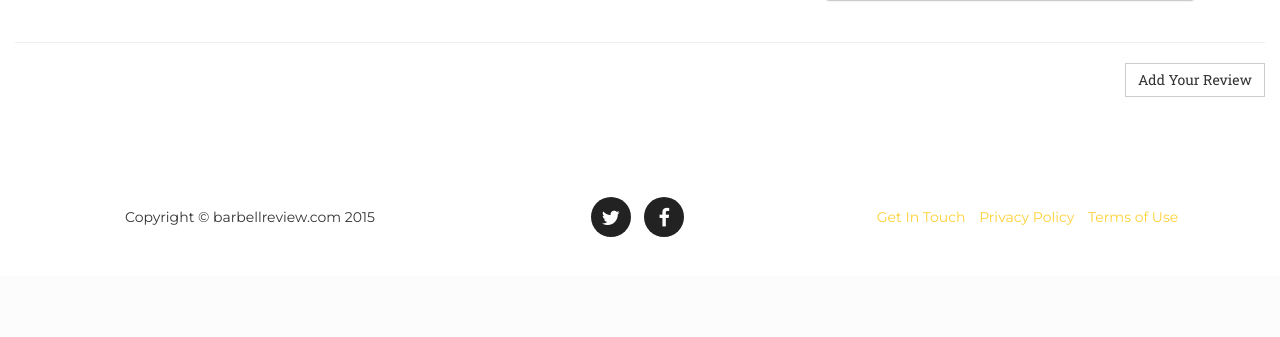
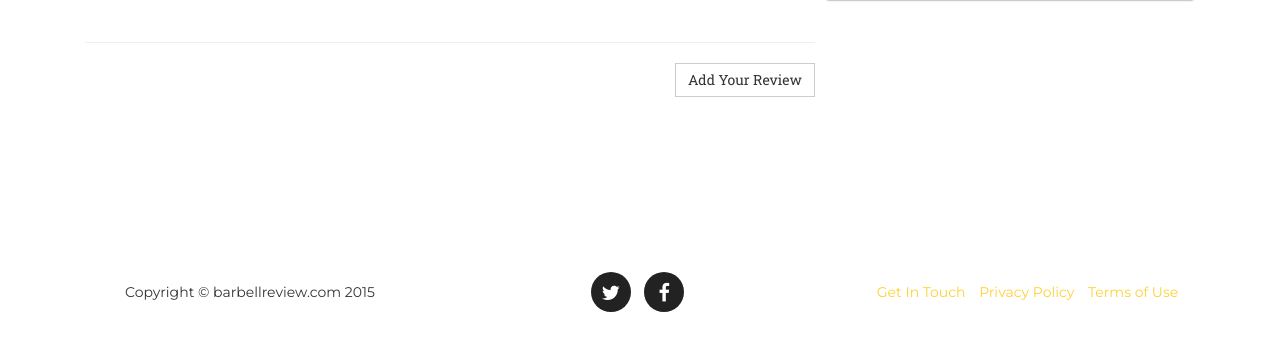
Before and after one commit to blainestussy/barbellreview, a Django app: template templates/location/detail.html in a window 1280 px wide. Shown: the part 524-861 px from the top of the page. Before the commit the page ends 761 px from the top, so only its background shows below. Run offline with Django 3.2, Linux system fonts and the light colour scheme; the template is opened without the code that fills it, so the values that code supplies are empty; the visitor is signed in with stand-in values (Sample User, id 1); some libraries are stand-ins or nearby versions; some web fonts are replaced.

Commit message:
updated button position

```diff
--- a/templates/location/detail.html
+++ b/templates/location/detail.html
@@ -48,7 +48,8 @@
                 <p class="">{{ location.description}}</p>
                         <div class="">
                             {% if user.is_authenticated %}
-                            <a type="button" href="{% url 'location_update' pk=location.id %}" class="btn btn-default">Edit</a>{% endif %}
+                            <a type="button" href="{% url 'location_update' pk=location.id %}" class="btn btn-default">Edit Info</a>{% endif %}
+                            <hr>
                 <div class="col-md-12">
                 {% for review in location.get_reviews %}
                 {% include 'base/review.html' with location=location %}
@@ -92,10 +93,7 @@
                 <hr>
                    {% endfor %}
             </div>
-        </div>
-    </div>
-</div>
-    <div class="col-md-12">
+                <div class="col-md-8">
 
     <hr>
                 {% if user.is_authenticated %}
@@ -107,5 +105,11 @@
                 {% endif %}
 
         <div>
+        </div>
+    </div>
+
+
+</div>
+
 </section>
 {% endblock %}
```
